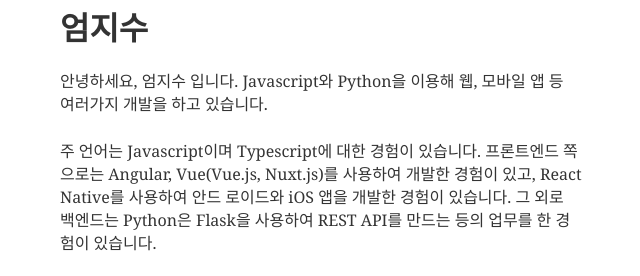
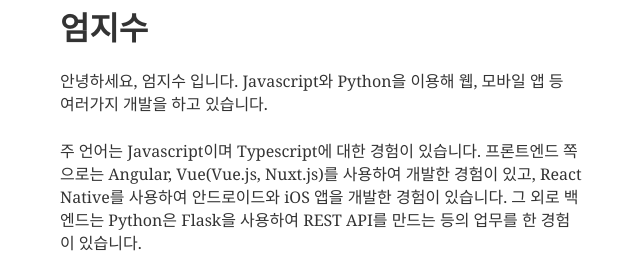
Before and after one commit to thumbsu/dev-blog, a Gatsby site: page /about in a window 1280 px wide. Shown: the top 276 px of the page, without its empty margins (319-959 px from the left). Built offline with nearby package versions, Linux system fonts and the light colour scheme; Gatsby itself is replaced by a stand-in of ours; some packages are replaced by stand-ins of ours; what typography-theme-github would draw is missing.

Commit message:
fix typo

```diff
--- a/content/__about/resume-en.md
+++ b/content/__about/resume-en.md
@@ -9,7 +9,7 @@
 안녕하세요, 엄지수 입니다. Javascript와 Python을 이용해 웹, 모바일 앱 등 여러가지 개발을 하고 있습니다.
 
 주 언어는 Javascript이며 Typescript에 대한 경험이 있습니다.
-프론트엔드 쪽으로는 Angular, Vue(Vue.js, Nuxt.js)를 사용하여 개발한 경험이 있고, React Native를 사용하여 안드 로이드와 iOS 앱을 개발한 경험이 있습니다.
+프론트엔드 쪽으로는 Angular, Vue(Vue.js, Nuxt.js)를 사용하여 개발한 경험이 있고, React Native를 사용하여 안드로이드와 iOS 앱을 개발한 경험이 있습니다.
 그 외로 백엔드는 Python은 Flask을 사용하여 REST API를 만드는 등의 업무를 한 경험이 있습니다.
 
 전반적인 비지니스 로직을 구현하는데에는 어려움이 없고, 프로젝트 전체를 바라보고 설계할 수 있는 실력을 키우기 위해 서 노력하고 있습니다.
```
